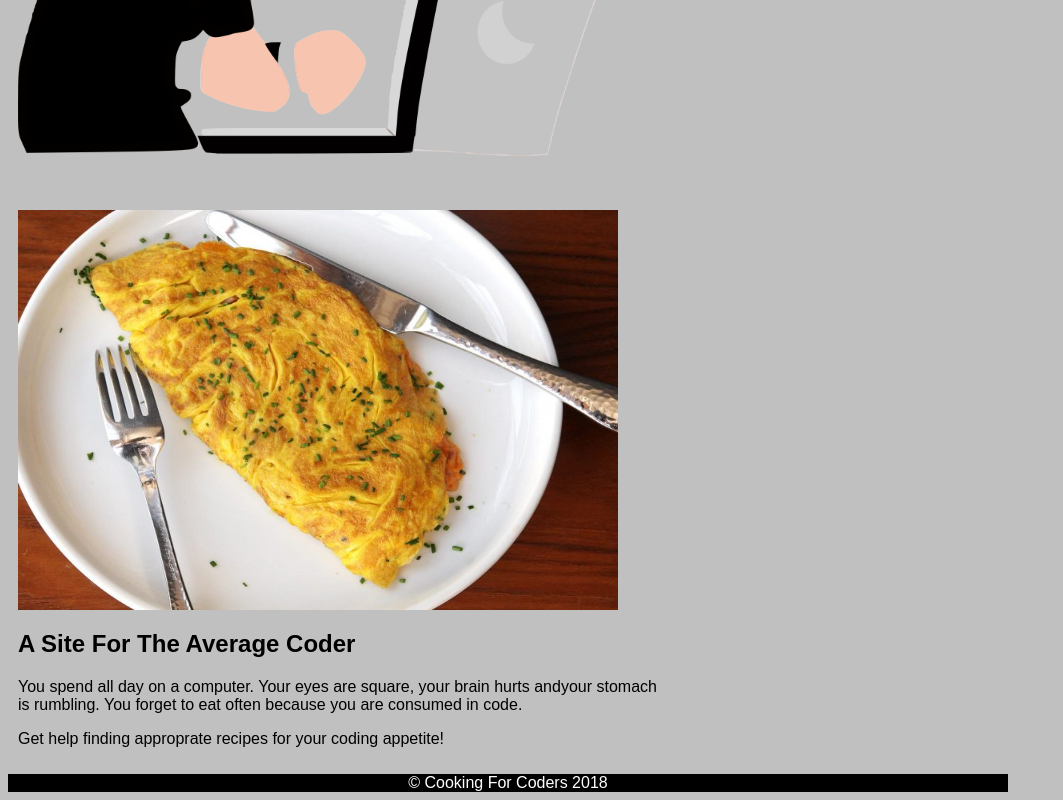
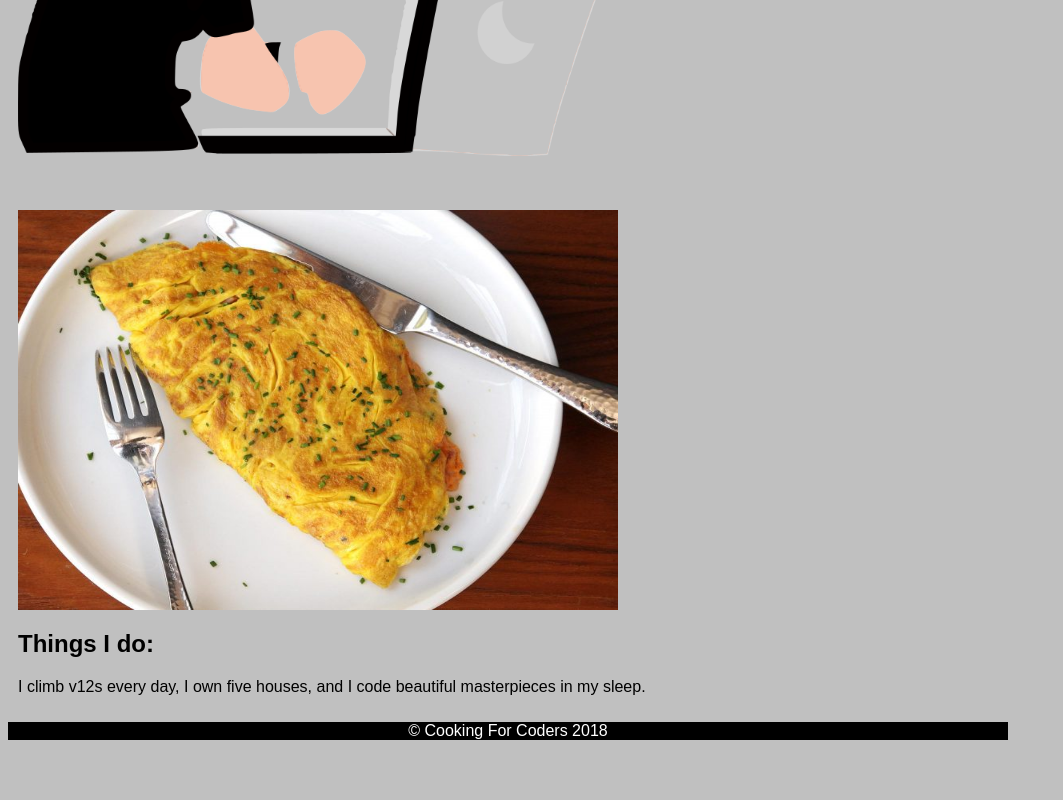
Before and after one commit to rothsa/jrs-senium.github.io, a plain HTML site: page index.html in a window 1280 px wide. Shown: the part 519-1319 px from the top of the page, without its empty margins (0-1063 px from the left). After the commit the page ends 1267 px from the top, so only its background shows below. Drawn offline with Linux system fonts and the light colour scheme.

Commit message:
modifying cassus code for accuracy

```diff
--- a/index.html
+++ b/index.html
@@ -26,12 +26,9 @@
            <br>
            <img src="omelette2.jpg" width="600" height="400" alt="omelette2.jpg">
                <article>
-                 <h2>A Site For The Average Coder</h2>
+                 <h2>Things I do:</h2>
                  <p>
-                 You spend all day on a computer. Your eyes are square, your brain hurts andyour stomach is rumbling. You forget to eat often because you are consumed in code.
-                 </p>
-                 <p>
-                 Get help finding approprate recipes for your coding appetite!
+                 I climb v12s every day, I own five houses, and I code beautiful masterpieces in my sleep.
                  </p>
                </article>
        </section>
```
